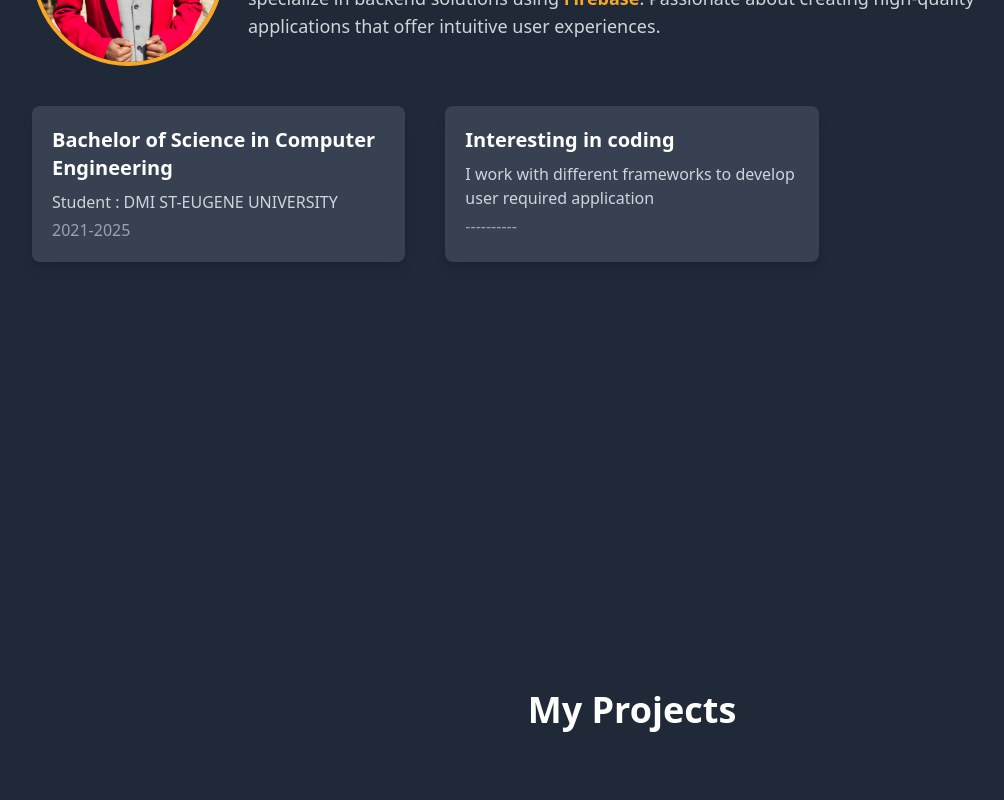
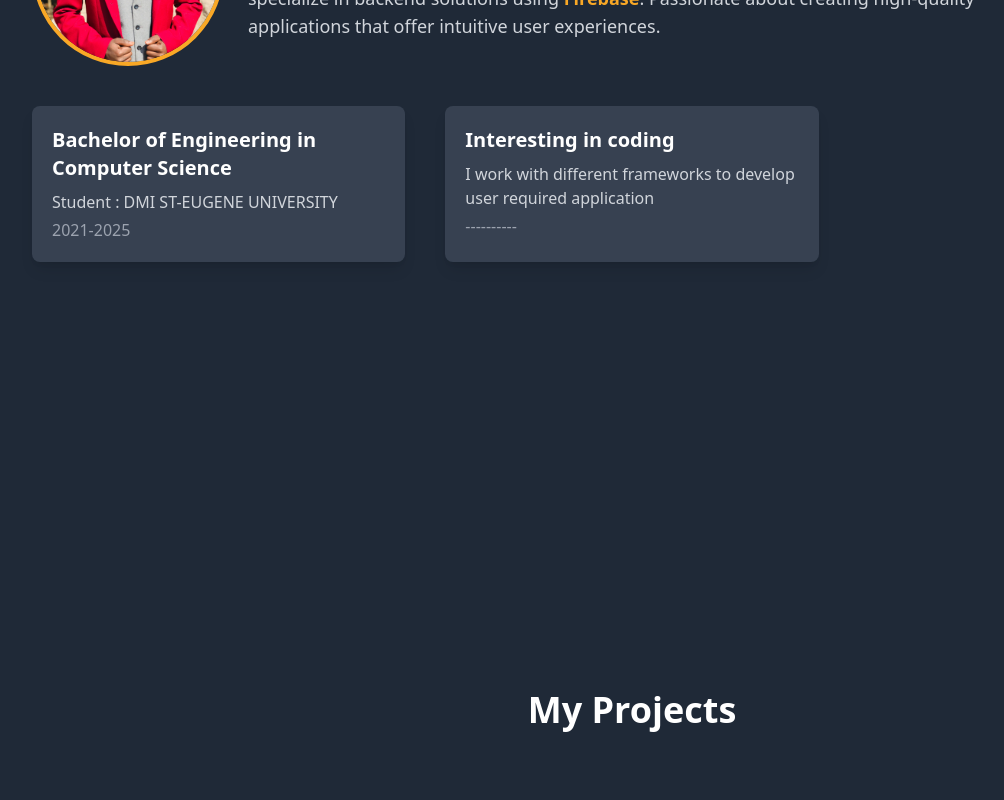
Before and after one commit to mubiana65/portfolio, a React (Create React App) app: page /about in a window 1280 px wide. Shown: the part 1160-1960 px from the top of the page, without its empty margins (8-1012 px from the left). Built offline with nearby package versions, Linux system fonts and the light colour scheme.

Commit message:
first commit

```diff
--- a/src/components/About.tsx
+++ b/src/components/About.tsx
@@ -5,7 +5,7 @@ import M from "../m.jpg"; // Replace with your image path
 
 const educationData = [
   {
-    degree: "Bachelor of Science in Computer Engineering",
+    degree: "Bachelor of Engineering in Computer Science",
     institution: "Student : DMI ST-EUGENE UNIVERSITY",
     year: "2021-2025",
   },
```
